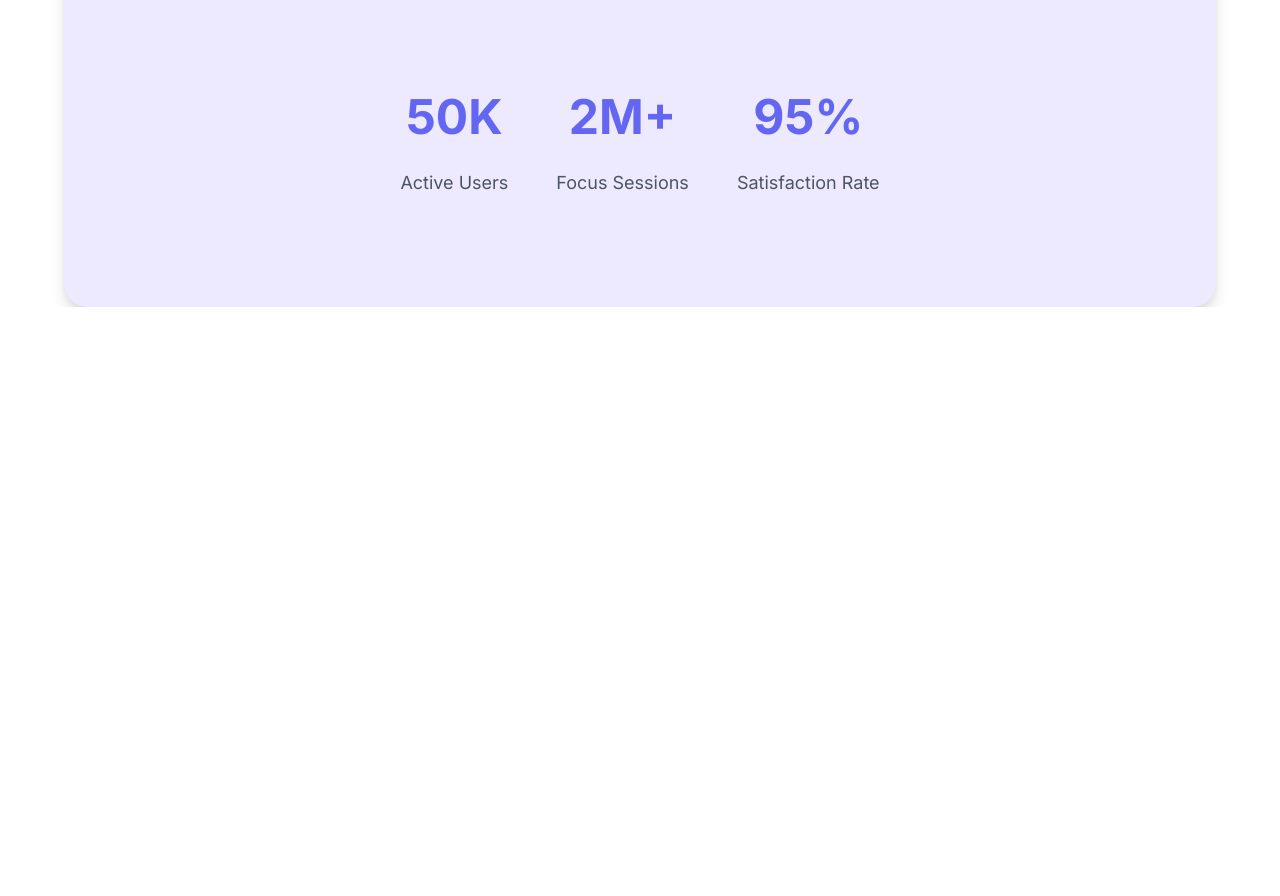
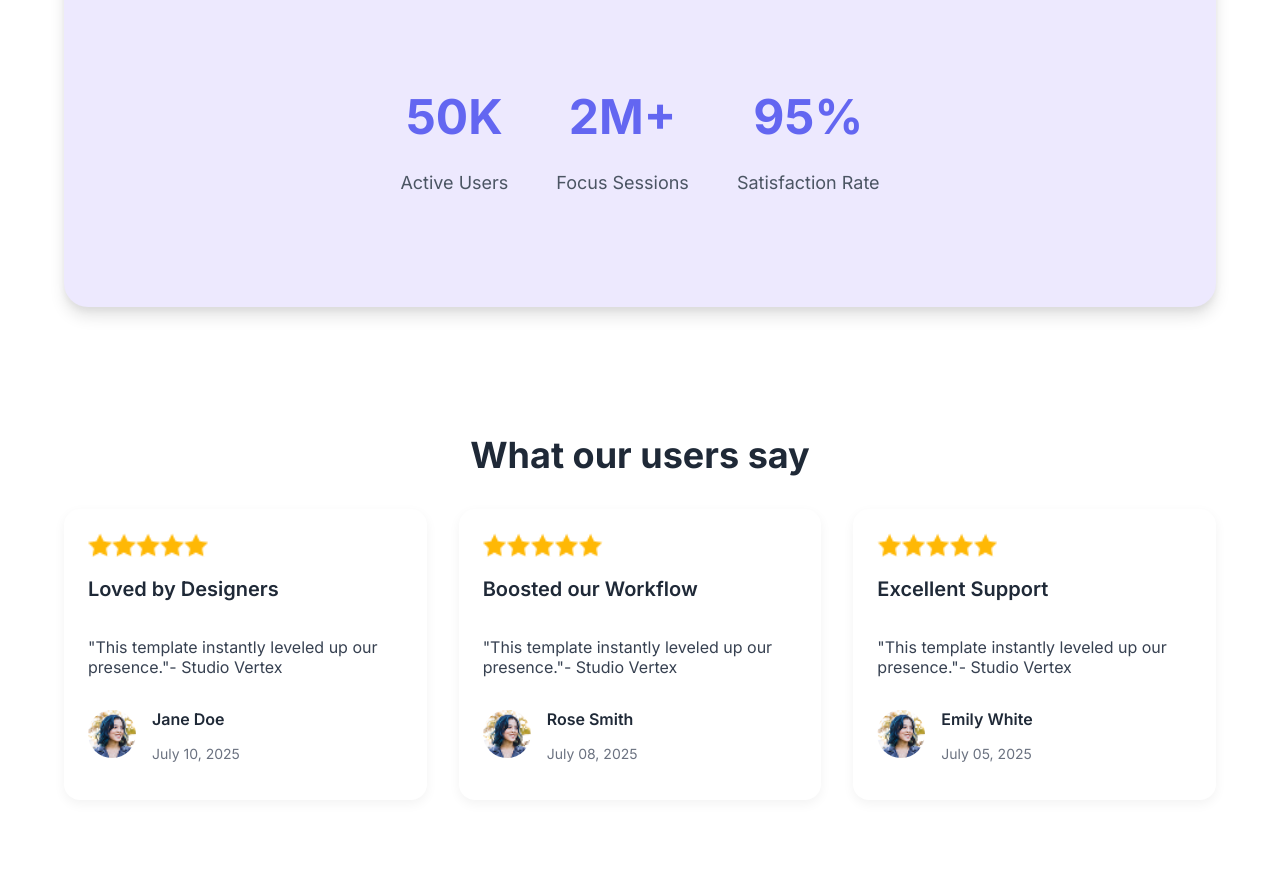
Before and after one commit to Khandaker-Afif/PH-Assignment-01, a plain HTML site: page Assignment.html in a window 1280 px wide. Shown: the part 1571-2467 px from the top of the page. Before the commit the page ends 1878 px from the top, so only its background shows below. Drawn offline with Linux system fonts and the light colour scheme.

Commit message:
Added Feedback Card Section

```diff
--- a/Assignment.html
+++ b/Assignment.html
@@ -519,6 +519,71 @@
         </div>
     </div>
 </section>
+ <!--Feedback Card-->
+    <section class="section-padding text-center bg-white">
+        <h2 class="heading-secondary mb-4">What our users say</h2>
+        <p class="paragraph-lg mb-12"></p>
+        <div class="grid grid-cols-1 md-grid-cols-3 gap-8">
+            <div class="feedback-card">
+                <div class="flex mb-2">
+                <img src="icon-star.png" class="star-icon">
+                <img src="icon-star.png" class="star-icon">
+                <img src="icon-star.png" class="star-icon">
+                <img src="icon-star.png" class="star-icon">
+                <img src="icon-star.png" class="star-icon">
+            </div>
+
+                <h3 class="text-xl font-semibold text-gray-900 mb-2">Loved by Designers</h3>
+                <p class="text-gray-700 mb-4">"This template instantly leveled up our presence."- Studio Vertex</p>
+                <div class="flex items-center mt-auto">
+                    <img src="avatar.png" alt="Reviewer Avatar" class="w-12 h-12 rounded-full mr-4">
+                    <div>
+                        <p class="font-semibold text-gray-900">Jane Doe</p>
+                        <p class="text-sm text-gray-500">July 10, 2025</p>
+                    </div>
+                </div>
+            </div>
+
+            <div class="feedback-card">
+                <div class="flex mb-2">
+                <img src="icon-star.png" class="star-icon">
+                <img src="icon-star.png" class="star-icon">
+                <img src="icon-star.png" class="star-icon">
+                <img src="icon-star.png" class="star-icon">
+                <img src="icon-star.png" class="star-icon">
+            </div>
+
+                <h3 class="text-xl font-semibold text-gray-900 mb-2">Boosted our Workflow</h3>
+                <p class="text-gray-700 mb-4">"This template instantly leveled up our presence."- Studio Vertex</p>
+                <div class="flex items-center mt-auto">
+                    <img src="avatar.png" alt="Reviewer Avatar" class="w-12 h-12 rounded-full mr-4">
+                    <div>
+                        <p class="font-semibold text-gray-900">Rose Smith</p>
+                        <p class="text-sm text-gray-500">July 08, 2025</p>
+                    </div>
+                </div>
+            </div>
+
+            <div class="feedback-card">
+                <div class="flex mb-2">
+                <img src="icon-star.png" class="star-icon">
+                <img src="icon-star.png" class="star-icon">
+                <img src="icon-star.png" class="star-icon">
+                <img src="icon-star.png" class="star-icon">
+                <img src="icon-star.png" class="star-icon">
+            </div>
+
+                <h3 class="text-xl font-semibold text-gray-900 mb-2">Excellent Support</h3>
+                <p class="text-gray-700 mb-4">"This template instantly leveled up our presence."- Studio Vertex</p>
+                <div class="flex items-center mt-auto">
+                    <img src="avatar.png" alt="Reviewer Avatar" class="w-12 h-12 rounded-full mr-4">
+                    <div>
+                        <p class="font-semibold text-gray-900">Emily White</p>
+                        <p class="text-sm text-gray-500">July 05, 2025</p>
+                    </div>
+                </div>
+            </div>
+    </section>
 
 
 
```
